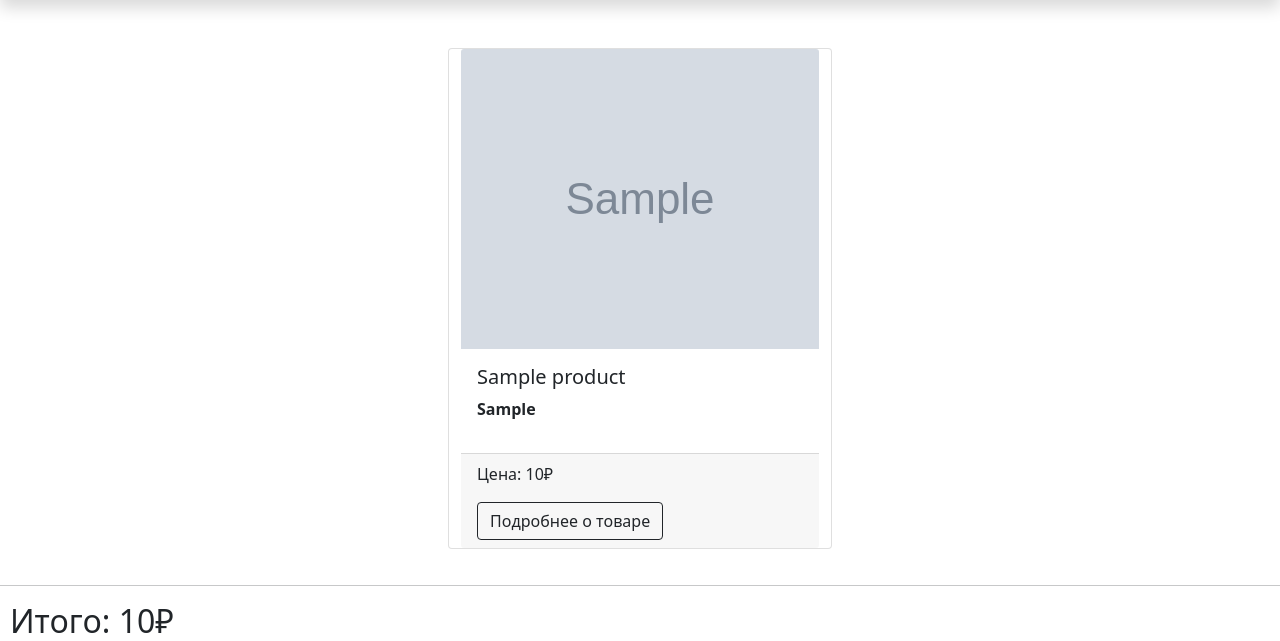
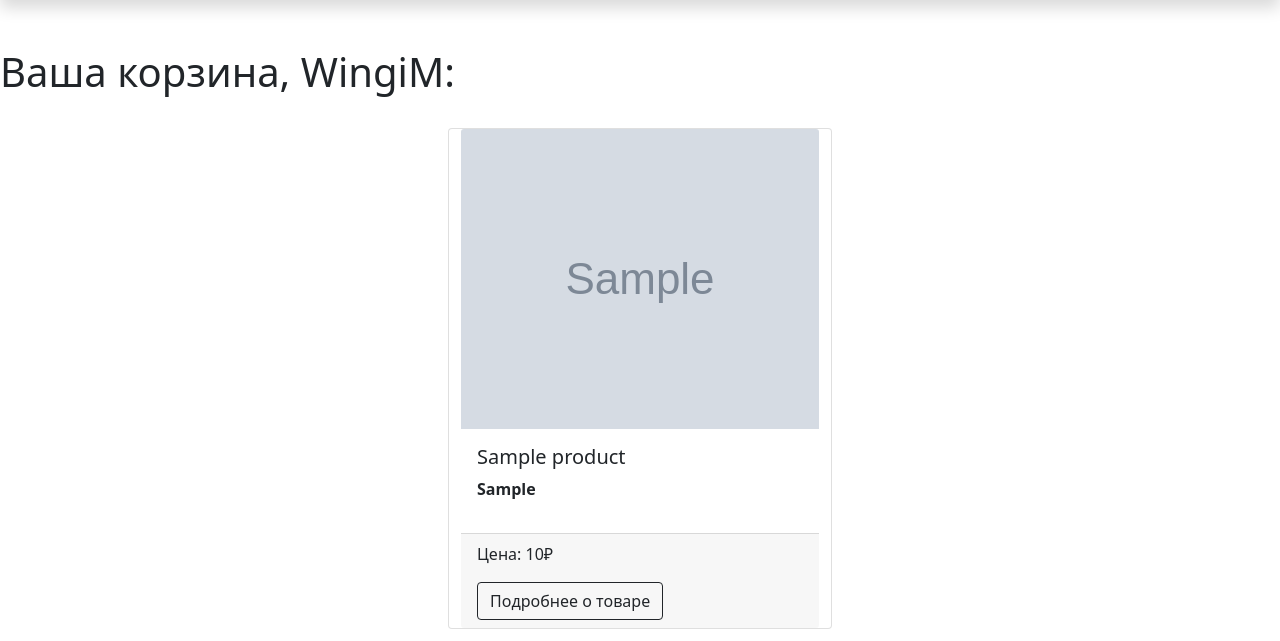
Before and after one commit to WingiM/Flask-Project, a Flask app: template templates/user_cart.html in a window 1280 px wide. Shown: the part 73-714 px from the top of the page. Run offline with Flask 2, Linux system fonts and the light colour scheme; a user stored in the database is signed in; the template is opened without the code that fills it: most values are stand-ins (such as "Sample title", 1, 10 or a date in 2020); grey boxes marked "Sample" are stand-in pictures.

Commit message:
Made main page

```diff
--- a/templates/user_cart.html
+++ b/templates/user_cart.html
@@ -7,6 +7,8 @@
 {% extends "base.html" %}
 
 {% block content %}
+	<h1>Ваша корзина, {{ current_user.nickname }}:</h1>
+	<br>
 	{% for row in products %}
 		<div class="row" style="margin: auto auto 10px">
 			{% for product in row %}
```
Also changed, not shown: db/main_db.db.
